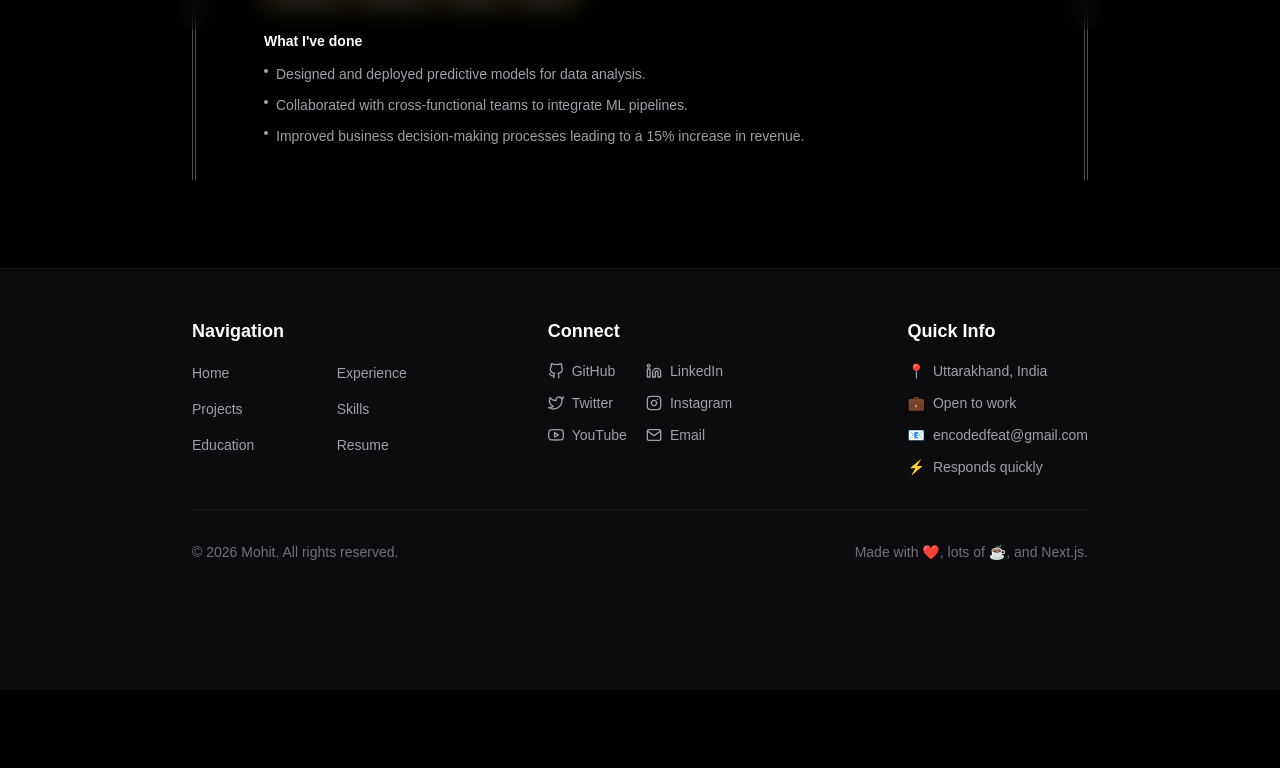
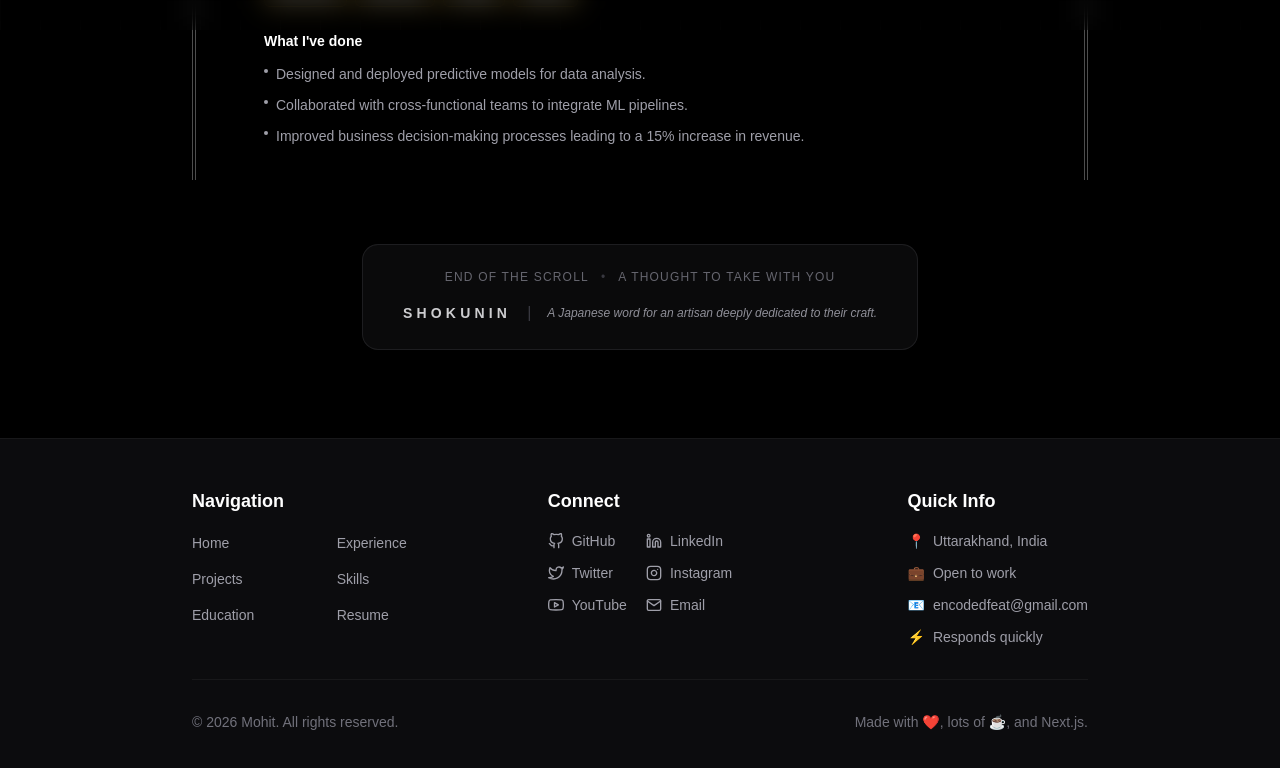
Before and after one commit to encodedfeat/portfolio., a Next.js app: page /experience in a window 1280 px wide. Shown: the part 770-1538 px from the top of the page. Before the commit the page ends 1460 px from the top, so only its background shows below. Built offline with nearby package versions, Linux system fonts and the light colour scheme; a web font is replaced by a local one.

Commit message:
added quotes on each pages

```diff
--- a/src/app/education/page.tsx
+++ b/src/app/education/page.tsx
@@ -1,8 +1,9 @@
 import { EducationSection } from "@/components/EducationSection";
+import { PageEndQuote } from "@/components/PageEndQuote";
 
 export default function EducationPage() {
   return (
-    <div className="pt-4 pb-16">
+    <div className="pt-4">
       <div className="w-full relative max-w-5xl mx-auto">
         {/* Continuous vertical lines (Grid Architecture) - Left Double Line */}
         <div className="absolute top-0 bottom-0 left-0 w-[1px] bg-black/20 dark:bg-white/30 z-0"></div>
@@ -31,6 +32,11 @@ export default function EducationPage() {
           <EducationSection preview={false} />
         </div>
       </div>
+
+      <PageEndQuote
+        word="Savant"
+        meaning="A person of profound or extensive learning; a learned scholar."
+      />
     </div>
   );
 }
--- a/src/app/experience/page.tsx
+++ b/src/app/experience/page.tsx
@@ -1,8 +1,9 @@
 import { ExperienceSection } from "@/components/ExperienceSection";
+import { PageEndQuote } from "@/components/PageEndQuote";
 
 export default function ExperiencePage() {
   return (
-    <div className="pt-4 pb-16">
+    <div className="pt-4">
       <div className="w-full relative max-w-5xl mx-auto">
         {/* Continuous vertical lines (Grid Architecture) - Left Double Line */}
         <div className="absolute top-0 bottom-0 left-0 w-[1px] bg-black/20 dark:bg-white/30 z-0"></div>
@@ -31,6 +32,11 @@ export default function ExperiencePage() {
           <ExperienceSection preview={false} />
         </div>
       </div>
+
+      <PageEndQuote
+        word="Shokunin"
+        meaning="A Japanese word for an artisan deeply dedicated to their craft."
+      />
     </div>
   );
 }
--- a/src/app/page.tsx
+++ b/src/app/page.tsx
@@ -4,6 +4,7 @@ import { ExperienceSection } from "@/components/ExperienceSection";
 import { ProjectsSection } from "@/components/ProjectsSection";
 import { SkillsSection } from "@/components/SkillsSection";
 import { EducationSection } from "@/components/EducationSection";
+import { PageEndQuote } from "@/components/PageEndQuote";
 
 export default function Home() {
   return (
@@ -79,21 +80,10 @@ export default function Home() {
         </div>
       </div>
 
-      {/* Kaizen Philosophy - Page End Vibe */}
-      <div className="w-full max-w-5xl mx-auto mt-16 pb-16 flex justify-center px-4 relative z-10">
-        <div className="flex flex-col items-center justify-center gap-3 px-6 sm:px-10 py-5 sm:py-6 bg-zinc-50 dark:bg-zinc-900/50 border border-zinc-200 dark:border-zinc-800/80 rounded-2xl shadow-sm opacity-90 hover:opacity-100 hover:border-zinc-300 dark:hover:border-zinc-700 transition-all duration-300 text-center">
-          <p className="text-[8px] sm:text-xs text-zinc-400 dark:text-zinc-500 uppercase tracking-wider sm:tracking-widest font-medium mb-1 whitespace-nowrap">
-            End of the scroll <span className="mx-1 sm:mx-2 text-zinc-300 dark:text-zinc-700">•</span> A thought to take with you
-          </p>
-          <div className="flex flex-row items-center justify-center gap-2 sm:gap-4">
-            <span className="text-[10px] sm:text-sm uppercase tracking-[0.2em] sm:tracking-[0.3em] font-bold text-zinc-800 dark:text-zinc-200 shrink-0">Kaizen</span>
-            <span className="text-zinc-300 dark:text-zinc-700 shrink-0">|</span>
-            <span className="text-[9px] sm:text-xs italic text-zinc-500 dark:text-zinc-400 font-medium text-left">
-              A Japanese philosophy that translates to "Continuous improvement"
-            </span>
-          </div>
-        </div>
-      </div>
+      <PageEndQuote
+        word="Kaizen"
+        meaning="A Japanese philosophy that translates to &quot;Continuous improvement&quot;"
+      />
     </>
   );
 }
--- a/src/app/projects/page.tsx
+++ b/src/app/projects/page.tsx
@@ -1,8 +1,9 @@
 import { ProjectsSection } from "@/components/ProjectsSection";
+import { PageEndQuote } from "@/components/PageEndQuote";
 
 export default function ProjectsPage() {
   return (
-    <div className="pt-4 pb-16">
+    <div className="pt-4">
       <div className="w-full relative max-w-5xl mx-auto">
         {/* Continuous vertical lines (Grid Architecture) - Left Double Line */}
         <div className="absolute top-0 bottom-0 left-0 w-[1px] bg-black/20 dark:bg-white/30 z-0"></div>
@@ -16,6 +17,11 @@ export default function ProjectsPage() {
           <ProjectsSection preview={false} />
         </div>
       </div>
+
+      <PageEndQuote
+        word="Meraki"
+        meaning="A Greek word meaning to put something of yourself into your work."
+      />
     </div>
   );
 }
--- a/src/app/resume/page.tsx
+++ b/src/app/resume/page.tsx
@@ -2,10 +2,11 @@
 
 import { motion } from "framer-motion";
 import { FileText } from "lucide-react";
+import { PageEndQuote } from "@/components/PageEndQuote";
 
 export default function ResumePage() {
   return (
-    <div className="pt-4 pb-16">
+    <div className="pt-4">
       <div className="w-full relative max-w-5xl mx-auto">
         {/* Continuous vertical lines (Grid Architecture) - Left Double Line */}
         <div className="absolute top-0 bottom-0 left-0 w-[1px] bg-black/20 dark:bg-white/30 z-0"></div>
@@ -80,6 +81,11 @@ export default function ResumePage() {
       </motion.section>
         </div>
       </div>
+
+      <PageEndQuote
+        word="Ikigai"
+        meaning="A Japanese concept referring to a reason for being; your life's purpose."
+      />
     </div>
   );
 }
--- a/src/app/skills/page.tsx
+++ b/src/app/skills/page.tsx
@@ -1,8 +1,9 @@
 import { SkillsSection } from "@/components/SkillsSection";
+import { PageEndQuote } from "@/components/PageEndQuote";
 
 export default function SkillsPage() {
   return (
-    <div className="pt-4 pb-16">
+    <div className="pt-4">
       <div className="w-full relative max-w-5xl mx-auto">
         {/* Continuous vertical lines (Grid Architecture) - Left Double Line */}
         <div className="absolute top-0 bottom-0 left-0 w-[1px] bg-black/20 dark:bg-white/30 z-0"></div>
@@ -31,6 +32,11 @@ export default function SkillsPage() {
           <SkillsSection preview={false} />
         </div>
       </div>
+
+      <PageEndQuote
+        word="Shoshin"
+        meaning="A Zen Buddhist concept meaning &quot;beginner's mind.&quot;"
+      />
     </div>
   );
 }
--- /dev/null
+++ b/src/components/PageEndQuote.tsx
@@ -0,0 +1,27 @@
+import React from 'react';
+
+interface PageEndQuoteProps {
+  word: string;
+  meaning: string;
+}
+
+export function PageEndQuote({ word, meaning }: PageEndQuoteProps) {
+  return (
+    <div className="w-full max-w-5xl mx-auto mt-16 pb-16 flex justify-center px-4 relative z-10">
+      <div className="flex flex-col items-center justify-center gap-3 px-6 sm:px-10 py-5 sm:py-6 bg-zinc-50 dark:bg-zinc-900/50 border border-zinc-200 dark:border-zinc-800/80 rounded-2xl shadow-sm opacity-90 hover:opacity-100 hover:border-zinc-300 dark:hover:border-zinc-700 transition-all duration-300 text-center">
+        <p className="text-[8px] sm:text-xs text-zinc-400 dark:text-zinc-500 uppercase tracking-wider sm:tracking-widest font-medium mb-1 whitespace-nowrap">
+          End of the scroll <span className="mx-1 sm:mx-2 text-zinc-300 dark:text-zinc-700">•</span> A thought to take with you
+        </p>
+        <div className="flex flex-row items-center justify-center gap-2 sm:gap-4">
+          <span className="text-[10px] sm:text-sm uppercase tracking-[0.2em] sm:tracking-[0.3em] font-bold text-zinc-800 dark:text-zinc-200 shrink-0">
+            {word}
+          </span>
+          <span className="text-zinc-300 dark:text-zinc-700 shrink-0">|</span>
+          <span className="text-[9px] sm:text-xs italic text-zinc-500 dark:text-zinc-400 font-medium text-left">
+            {meaning}
+          </span>
+        </div>
+      </div>
+    </div>
+  );
+}
```
